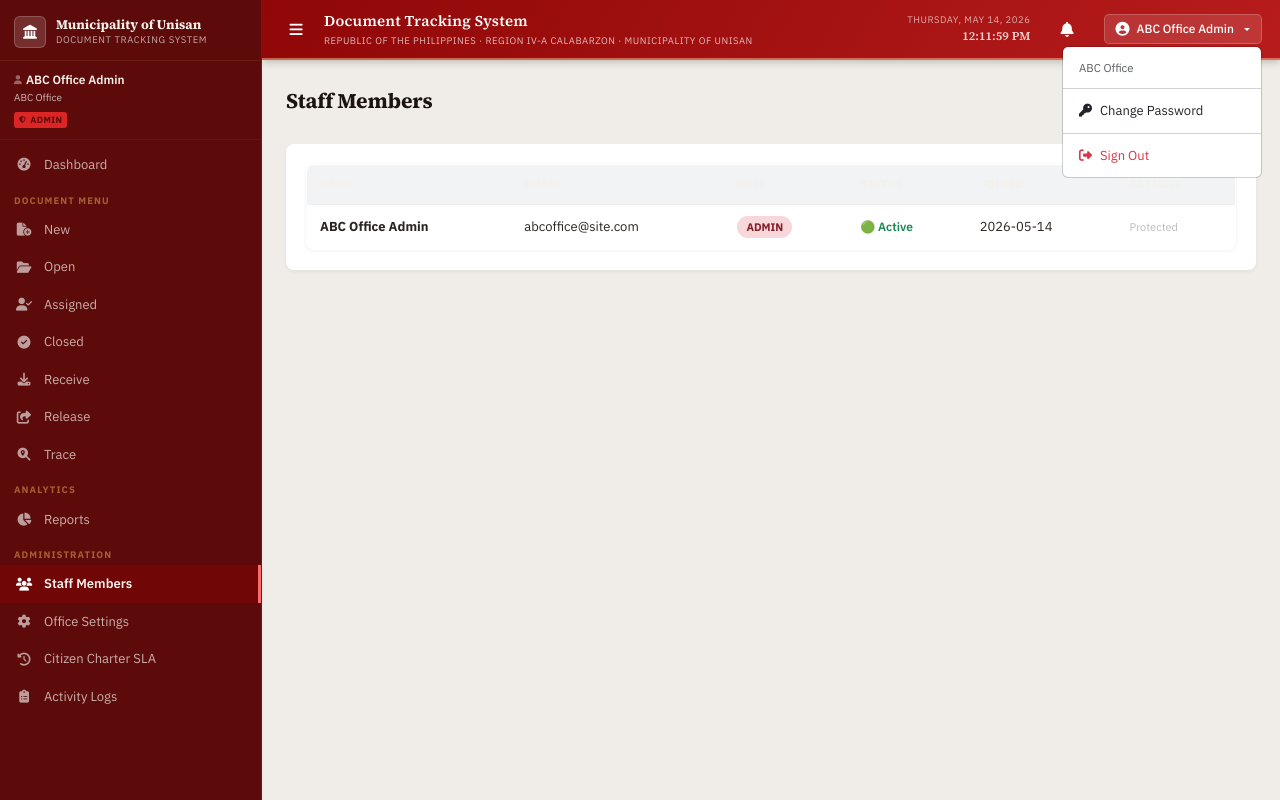
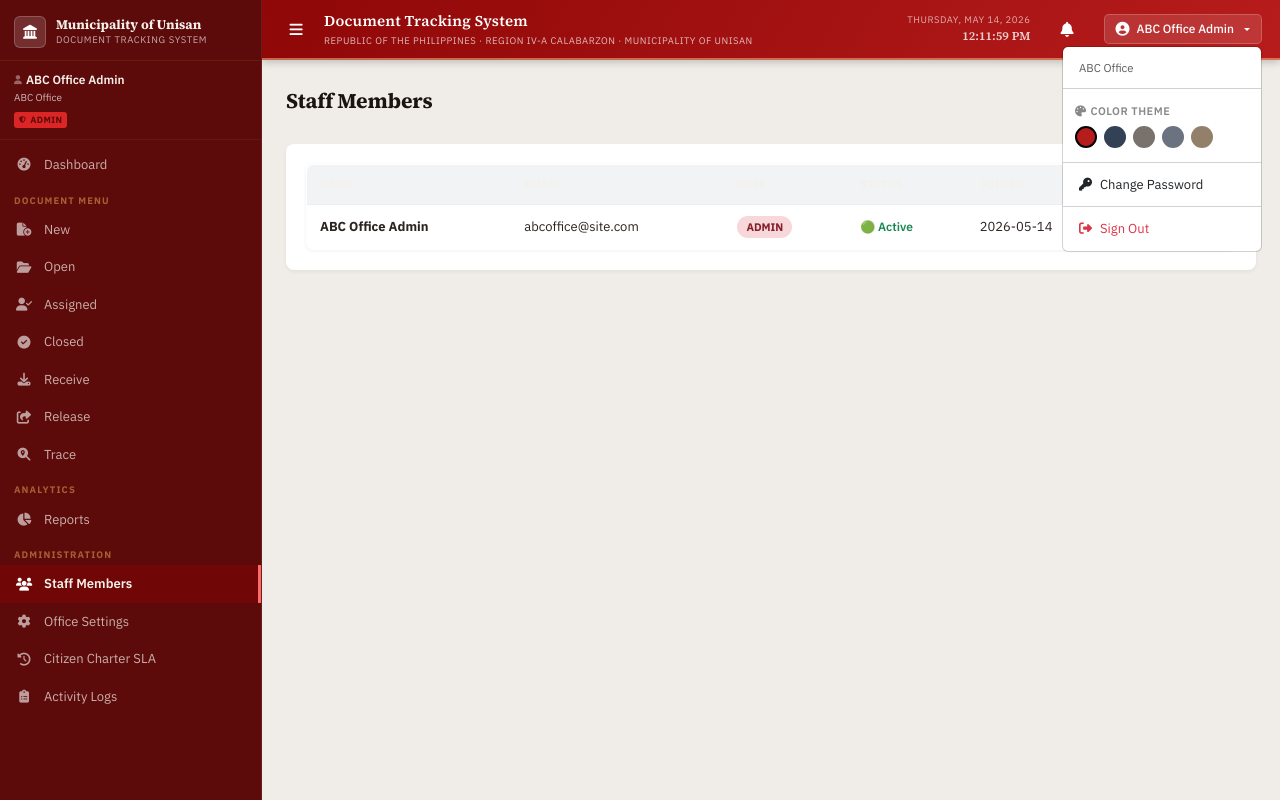
Before and after one commit to lliaaaa/DOCTRACK-RENDER, a Flask app: page /users in a window 1280 px wide, after a click that opens the changed part. Run offline with Flask 3, Linux system fonts and the light colour scheme; a user stored in the database is signed in; data that the repository does not hold is empty.

Commit message:
Add files via upload

```diff
--- a/app/templates/document_detail.html
+++ b/app/templates/document_detail.html
@@ -103,7 +103,7 @@
         </form>
       </div>
       {% endif %}
-      {% if current_user.role == 'staff' and record.status != 'Closed' and record.status != 'Assigned' %}
+      {% if current_user.role == 'user' and record.status != 'Closed' and record.status != 'Assigned' %}
       <div class="d-flex gap-2 flex-wrap mt-3" style="padding-top:14px;border-top:1px solid #EDE8E0;">
         <button class="btn-sm-action ba-edit" onclick="openAssign()" style="background:#EFF6FF;color:#1D4ED8;border-color:#BFDBFE;"><i class="fa fa-user-plus me-1"></i>Assign</button>
       </div>
--- a/app/templates/index.html
+++ b/app/templates/index.html
@@ -241,6 +241,19 @@ tr:hover td { background: #FBF8F5; }
         <ul class="dropdown-menu dropdown-menu-end" style="font-size:13px;min-width:200px;">
             <li><span class="dropdown-item-text text-muted small">{{ current_user.department }}</span></li>
             <li><hr class="dropdown-divider"></li>
+            <li>
+              <div class="dropdown-item-text" style="padding:6px 12px;">
+                <div style="font-size:11px;font-weight:600;color:#888;text-transform:uppercase;letter-spacing:.5px;margin-bottom:6px;"><i class="fa fa-palette me-1"></i>Color Theme</div>
+                <div style="display:flex;gap:7px;flex-wrap:wrap;">
+                  <button onclick="setTheme('red')"   title="Classic Red"   style="width:22px;height:22px;border-radius:50%;background:#b71c1c;border:2px solid transparent;cursor:pointer;" class="theme-swatch" data-theme="red"></button>
+                  <button onclick="setTheme('slate')" title="Dark Slate"    style="width:22px;height:22px;border-radius:50%;background:#334155;border:2px solid transparent;cursor:pointer;" class="theme-swatch" data-theme="slate"></button>
+                  <button onclick="setTheme('warm')"  title="Warm Gray"     style="width:22px;height:22px;border-radius:50%;background:#78716c;border:2px solid transparent;cursor:pointer;" class="theme-swatch" data-theme="warm"></button>
+                  <button onclick="setTheme('cool')"  title="Cool Gray"     style="width:22px;height:22px;border-radius:50%;background:#6b7280;border:2px solid transparent;cursor:pointer;" class="theme-swatch" data-theme="cool"></button>
+                  <button onclick="setTheme('sand')"  title="Sand"          style="width:22px;height:22px;border-radius:50%;background:#92806a;border:2px solid transparent;cursor:pointer;" class="theme-swatch" data-theme="sand"></button>
+                </div>
+              </div>
+            </li>
+            <li><hr class="dropdown-divider"></li>
             <li><a class="dropdown-item" data-bs-toggle="modal" data-bs-target="#changePasswordModal" style="cursor:pointer;"><i class="fa fa-key me-2"></i>Change Password</a></li>
             <li><hr class="dropdown-divider"></li>
             <li><a class="dropdown-item text-danger" href="{{ url_for('auth.logout') }}"><i class="fa fa-right-from-bracket me-2"></i>Sign Out</a></li>
@@ -357,6 +370,29 @@ async function pollNotifications() {
 }
 pollNotifications();
 setInterval(pollNotifications, 30000); // Poll every 30s
+
+// ── Color Theme Switcher ──────────────────────────────────────────────
+const THEMES = {
+  red:     { primary:'#b71c1c', dark:'#8f0707', mid:'#c62828', sidebar:'#5c0a0a', bg:'#F0EDE8' },
+  slate:   { primary:'#475569', dark:'#334155', mid:'#64748b', sidebar:'#1e293b', bg:'#F1F5F9' },
+  warm:    { primary:'#78716c', dark:'#57534e', mid:'#a8a29e', sidebar:'#3d3734', bg:'#F5F2EE' },
+  cool:    { primary:'#6b7280', dark:'#4b5563', mid:'#9ca3af', sidebar:'#374151', bg:'#F3F4F6' },
+  sand:    { primary:'#92806a', dark:'#6e5f4c', mid:'#b09880', sidebar:'#4a3c2e', bg:'#F7F3EE' },
+};
+function applyTheme(name) {
+  const t = THEMES[name] || THEMES.red;
+  const r = document.documentElement.style;
+  r.setProperty('--gov-red',      t.primary);
+  r.setProperty('--gov-red-dark', t.dark);
+  r.setProperty('--gov-red-mid',  t.mid);
+  r.setProperty('--bg-sidebar',   t.sidebar);
+  r.setProperty('--bg',           t.bg);
+  document.querySelectorAll('.theme-swatch').forEach(s => {
+    s.style.border = s.dataset.theme === name ? '2px solid #000' : '2px solid transparent';
+  });
+}
+function setTheme(name) { localStorage.setItem('doctrack-theme', name); applyTheme(name); }
+applyTheme(localStorage.getItem('doctrack-theme') || 'red');
 </script>
 </body>
 </html>
```
